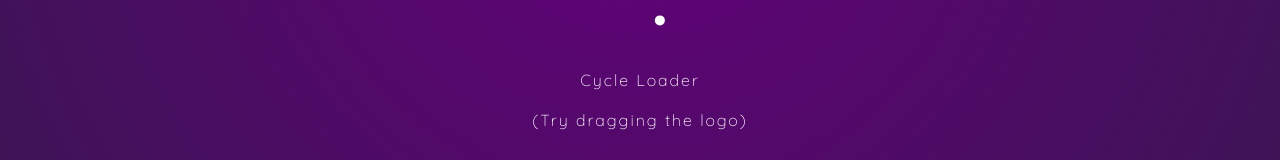
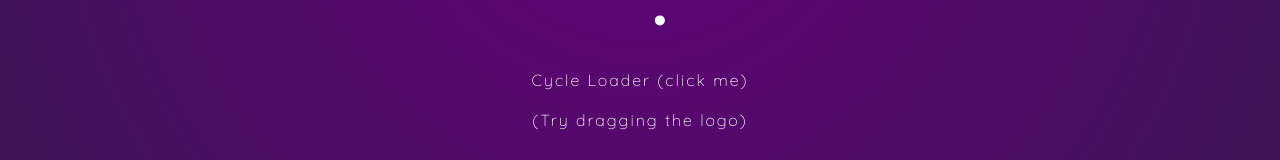
Before and after one commit to RashaMou/framer-motion-pizza, a React (Create React App) app: page / in a window 1280 px wide. Shown: the part 482-642 px from the top of the page. Built offline with nearby package versions, Linux system fonts and the light colour scheme.

Commit message:
add click me to loader and make modal appearance shorter

```diff
--- a/src/components/Loader.js
+++ b/src/components/Loader.js
@@ -37,7 +37,7 @@ const Loader = () => {
                 animate={animation}
             ></motion.div>
             <div className="cycle" onClick={() => cycleAnimation()}>
-                Cycle Loader
+                Cycle Loader (click me)
             </div>
             <p>(Try dragging the logo)</p>
         </>
--- a/src/components/Order.js
+++ b/src/components/Order.js
@@ -34,7 +34,7 @@ const Order = ({ pizza, setShowModal }) => {
     useEffect(() => {
         setTimeout(() => {
             setShowModal(true);
-        }, 2000);
+        }, 1500);
     }, [setShowModal]);
 
     return (
```
